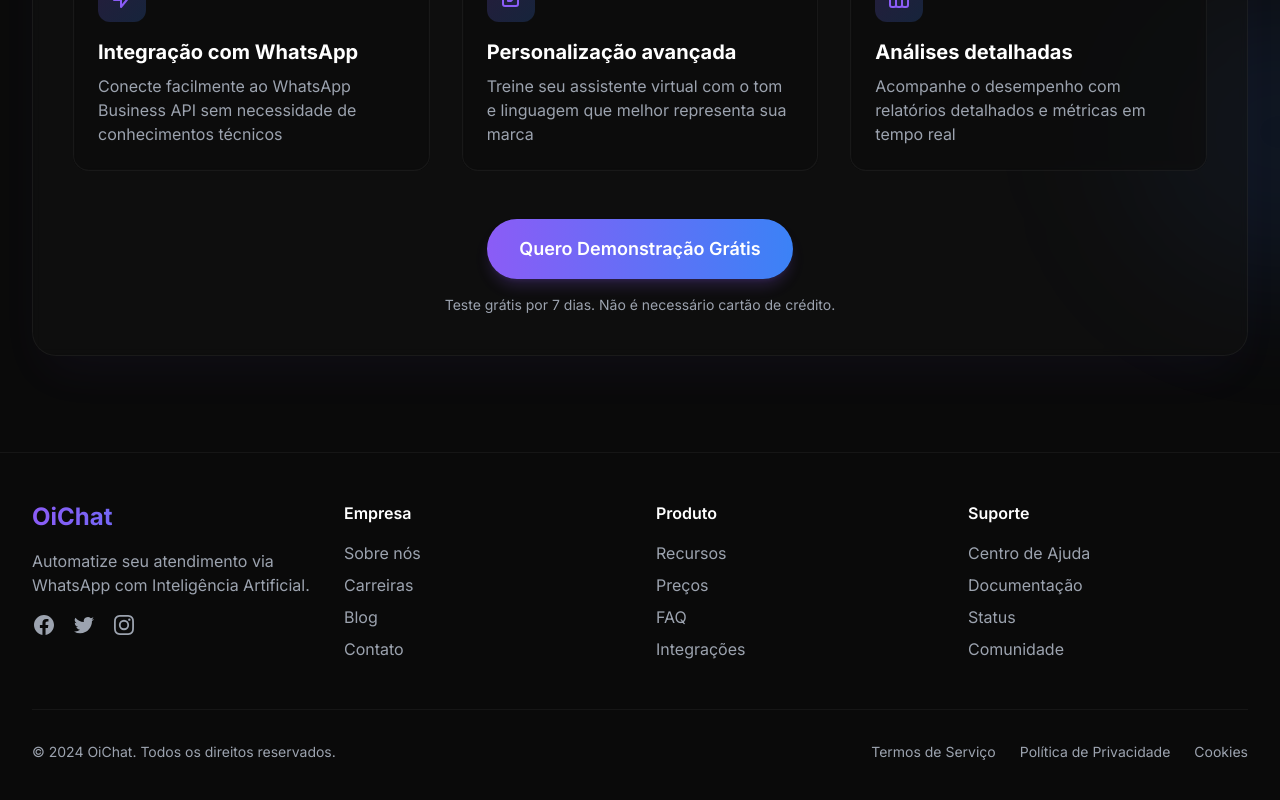
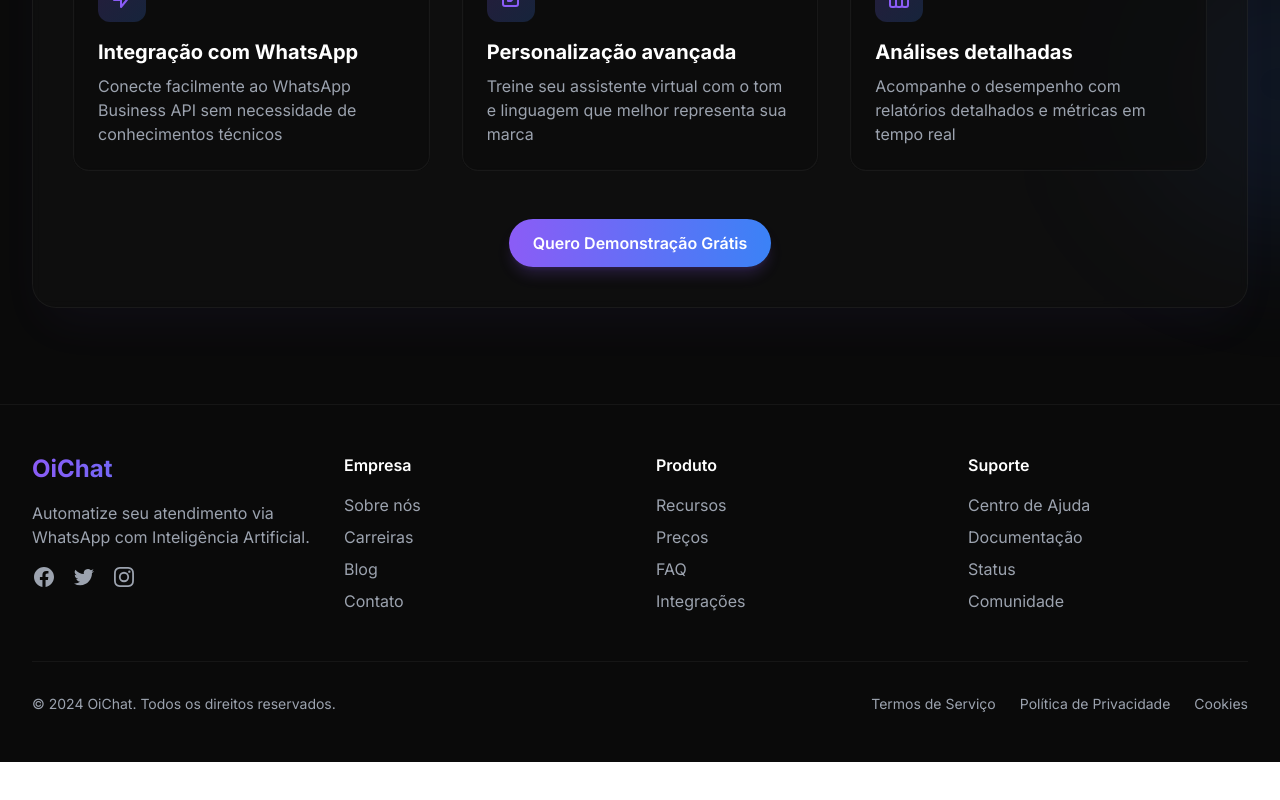
Before and after one commit to AlfabotMz/oichat-lp, a Next.js app: page / in a window 1280 px wide. Shown: the part 3881-4681 px from the top of the page. After the commit the page ends 4643 px from the top, so only its background shows below. Built offline with nearby package versions, Linux system fonts and the light colour scheme.

Commit message:
refactor: remove frase sobre cartão de crédito e ajusta tamanho do botão na seção Offer

```diff
--- a/app/components/Offer.tsx
+++ b/app/components/Offer.tsx
@@ -95,10 +95,9 @@ export function Offer() {
           </div>
 
           <div className="mt-12 text-center">
-            <button className="bg-gradient-to-r from-accent-purple to-accent-blue text-white px-8 py-4 rounded-full text-lg font-semibold hover:opacity-90 transition-opacity shadow-lg shadow-accent-purple/20">
+            <button className="bg-gradient-to-r from-accent-purple to-accent-blue text-white px-6 py-3 rounded-full text-base font-semibold hover:opacity-90 transition-opacity shadow-lg shadow-accent-purple/20">
               Quero Demonstração Grátis
             </button>
-            <p className="mt-4 text-gray-400 text-sm">Teste grátis por 7 dias. Não é necessário cartão de crédito.</p>
           </div>
         </div>
       </div>
```
